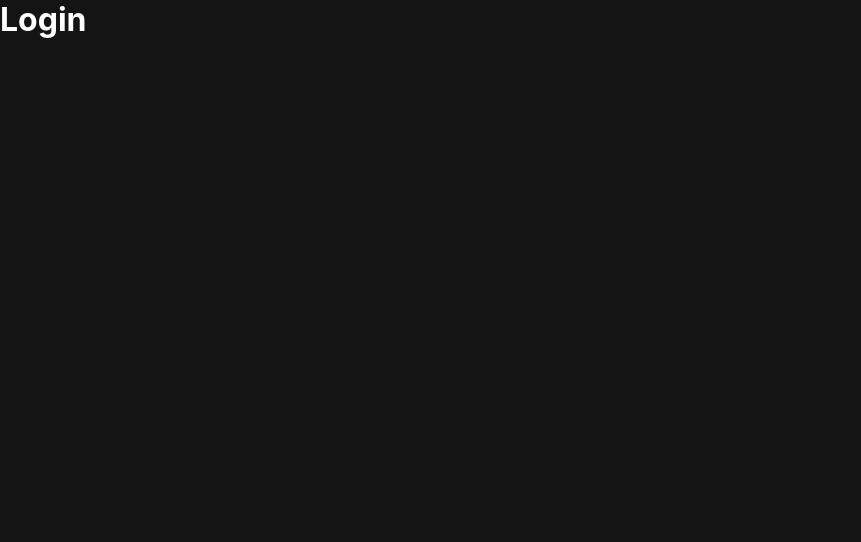
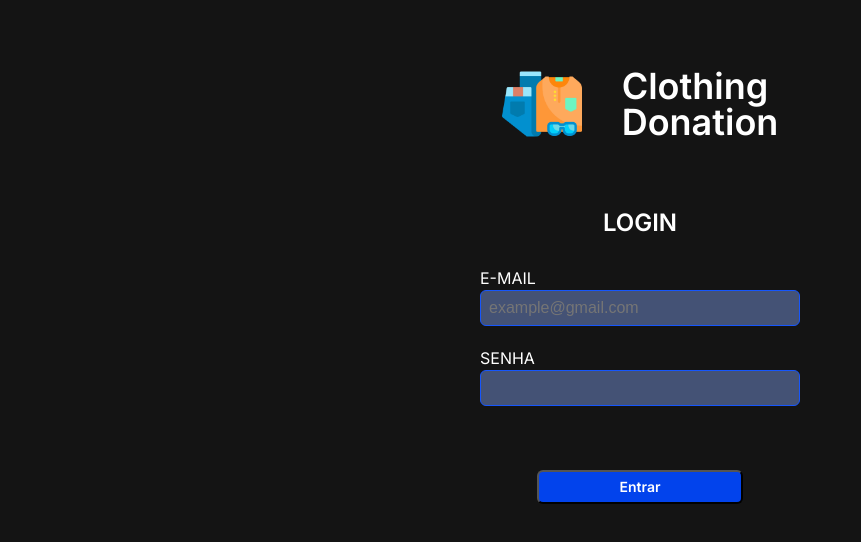
Before and after one commit to GabrielPCamargo/clothingdonatation, a React (Create React App) app: page /login in a window 1280 px wide. Shown: the top 542 px of the page, without its empty margins (0-861 px from the left). Built offline with nearby package versions, Linux system fonts and the light colour scheme.

Commit message:
feat(login page design done): login page done, but it needs its funtionality yet

```diff
--- a/src/pages/Login/index.tsx
+++ b/src/pages/Login/index.tsx
@@ -1,5 +1,38 @@
 import React from 'react';
+import clothes from '../../assets/img/clothes.png';
+import { Container, Form } from './styled';
 
 export function Login() {
-  return <h1>Login</h1>;
+  return (
+    <Container>
+      <header>
+        <div className="titlebox">
+          <img src={clothes} alt="" />
+          <div>
+            <h1>
+              Clothing
+              <br />
+              Donation
+            </h1>
+          </div>
+        </div>
+      </header>
+
+      <section>
+        <Form>
+          <h2>LOGIN</h2>
+          <label htmlFor="email">
+            E-MAIL
+            <input type="email" name="email" placeholder="example@gmail.com" />
+          </label>
+
+          <label htmlFor="password">
+            SENHA
+            <input type="password" name="password" />
+          </label>
+          <button type="submit">Entrar</button>
+        </Form>
+      </section>
+    </Container>
+  );
 }
--- /dev/null
+++ b/src/pages/Login/styled.ts
@@ -0,0 +1,86 @@
+import styled from 'styled-components';
+
+export const Container = styled.div`
+  width: 100%;
+
+  header {
+    display: flex;
+    justify-content: center;
+    max-height: 10vh;
+    padding-top: 4rem;
+
+    .titlebox {
+      display: flex;
+      justify-content: center;
+      align-items: center;
+      flex: 1;
+    }
+
+    .titlebox h1 {
+      margin: auto 0;
+      margin-left: 2.5rem;
+      font-family: 'Inter';
+      font-style: normal;
+      font-weight: 600;
+      font-size: 36px;
+      line-height: 100%;
+    }
+
+    .titlebox img {
+      height: 100%;
+    }
+  }
+`;
+
+export const Form = styled.form`
+  display: block;
+  margin: 4rem auto;
+  text-align: center;
+  max-width: 25vw;
+
+  h2 {
+    font-family: 'Inter';
+    font-style: normal;
+    font-weight: 600;
+    font-size: 1.5rem;
+    line-height: 125%;
+    margin-bottom: 2rem;
+  }
+
+  label {
+    text-align: left;
+    display: flex;
+    flex-direction: column;
+    font-family: 'Inter';
+    font-style: normal;
+    font-weight: 500;
+    line-height: 100%;
+
+    & + label {
+      margin-top: 1.5rem;
+    }
+  }
+
+  input {
+    margin-top: 0.25rem;
+    background: #445275;
+    border: 1px solid #1656fd;
+    border-radius: 6px;
+    padding: 0.5rem;
+    color: #fff;
+    font-size: 1rem;
+  }
+
+  button {
+    margin-top: 4rem;
+    padding: 0.5rem 5rem;
+    background: #0243ec;
+    border-radius: 6px;
+    color: #fff;
+    font-family: 'Inter';
+    font-style: normal;
+    font-weight: 600;
+    font-size: 14px;
+    line-height: 100%;
+  }
+`;
```
